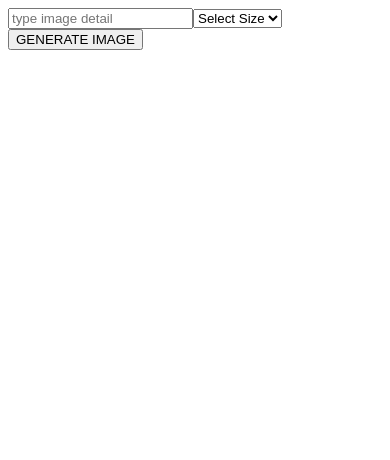
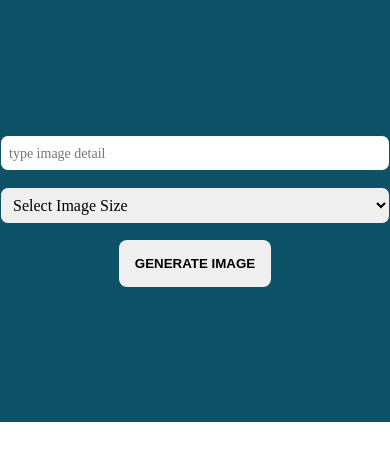
Before and after one commit to mcyandex/image-genertor-with-js, a React (Create React App) app: page / in a window 390 px wide. Shown: the top 460 px of the page. Built offline with nearby package versions, Linux system fonts and the light colour scheme; no server answers.

Commit message:
feat: added styling

```diff
--- a/public/index.html
+++ b/public/index.html
@@ -12,6 +12,7 @@
     <link rel="apple-touch-icon" href="%PUBLIC_URL%/logo192.png" />
 
     <link rel="manifest" href="%PUBLIC_URL%/manifest.json" />
+    <link rel="stylesheet" href="styles/css/style.css">
 
     <title>Image Generator</title>
   </head>
--- /dev/null
+++ b/public/styles/_variables.scss
@@ -0,0 +1,3 @@
+$primary: #0e5267;
+$default: #fff;
+$dark: #000;
--- /dev/null
+++ b/public/styles/css/style.css
@@ -0,0 +1,109 @@
+* {
+  margin: 0;
+  padding: 0;
+  box-sizing: border-box;
+  border: none;
+  transition: all 300ms;
+}
+
+html, body {
+  border: none;
+  line-height: 1.3;
+  width: 100%;
+  height: 100%;
+  text-align: justify;
+}
+html ::-webkit-scrollbar, body ::-webkit-scrollbar {
+  width: 0.5rem;
+}
+html ::-webkit-scrollbar-thumb, body ::-webkit-scrollbar-thumb {
+  border-radius: 0.3rem;
+  background-color: #0e5267;
+}
+html ::-webkit-scrollbar-track, body ::-webkit-scrollbar-track {
+  box-shadow: inset 0 0 2px #fff;
+}
+
+input,
+select,
+textarea {
+  width: 50%;
+  font-family: inherit;
+  font-size: 1rem;
+  padding: 1rem;
+  border: 1px solid #0e5267;
+  border-radius: 0.5rem;
+  color: #000;
+  caret-color: #000;
+  resize: none;
+}
+input:hover,
+select:hover,
+textarea:hover {
+  border: 1px solid #0e5267;
+}
+@media only screen and (max-width: 800px) {
+  input,
+select,
+textarea {
+    width: 100%;
+    font-size: 16px;
+    padding: 0.5rem;
+  }
+  input::-moz-placeholder, select::-moz-placeholder, textarea::-moz-placeholder {
+    font-size: 14px;
+  }
+  input:-ms-input-placeholder, select:-ms-input-placeholder, textarea:-ms-input-placeholder {
+    font-size: 14px;
+  }
+  input::placeholder,
+select::placeholder,
+textarea::placeholder {
+    font-size: 14px;
+  }
+}
+
+@media only screen and (max-width: 800px) {
+  button, input[type=submit] {
+    font-weight: 100;
+    -webkit-border-radius: 0;
+    -webkit-appearance: none;
+  }
+}
+
+#imageGeneration {
+  display: flex;
+  flex-direction: column;
+  gap: 1rem;
+  justify-content: center;
+  align-items: center;
+  width: 100%;
+  justify-content: flex-start;
+}
+#imageGeneration form {
+  background-color: #0e5267;
+  width: 100%;
+  display: flex;
+  flex-direction: column;
+  gap: 1rem;
+  justify-content: center;
+  align-items: center;
+  height: 50vh;
+}
+#imageGeneration form button {
+  padding: 1rem;
+  border-radius: 0.5rem;
+  font-weight: bolder;
+}
+#imageGeneration .image--container {
+  width: 100%;
+  background-color: #fff;
+  display: flex;
+  flex-direction: column;
+  gap: 1rem;
+  justify-content: center;
+  align-items: center;
+}
+#imageGeneration .image--container img {
+  border-radius: 0.5rem;
+}/*# sourceMappingURL=style.css.map */
--- /dev/null
+++ b/public/styles/style.scss
@@ -0,0 +1,102 @@
+@import './variables.scss';
+@import './mixins';
+
+
+// reset all to 0
+*{
+    margin: 0;
+    padding: 0;
+    box-sizing: border-box;
+    border: none;
+    transition: all 300ms
+}
+
+html, body{
+    border: none;
+    line-height: 1.3;
+    width: 100%;
+    height: 100%;
+    text-align: justify;
+    // overflow: hidden;
+
+    ::-webkit-scrollbar{
+        // display: none;
+        width: 0.5rem;
+    }
+
+    ::-webkit-scrollbar-thumb{
+        // border: 1px solid $secondary;
+        border-radius: 0.3rem;
+        background-color: $primary;
+    }
+
+    ::-webkit-scrollbar-track{
+        box-shadow: inset 0 0 2px $default;
+    }
+}
+
+
+input,
+select,
+textarea{
+    width: 50%;
+    font-family: inherit;
+    font-size: 1rem;
+    padding: 1rem;
+    border: 1px solid $primary;
+    border-radius: 0.5rem;
+    color: $dark;
+    caret-color: $dark;
+    resize: none;
+
+    &:hover{
+        border: 1px solid $primary;
+    }
+
+    @include mobile(){
+        width: 100%;
+        font-size: 16px;
+        padding: 0.5rem;
+
+        &::placeholder{
+            font-size: 14px;
+        }
+    }
+}
+
+button, input[type=submit]{
+    @include mobile(){
+        font-weight: 100;
+        -webkit-border-radius:0;
+        -webkit-appearance: none;
+    }
+}
+
+#imageGeneration{
+    @include flex-col;
+    width: 100%;
+    justify-content: flex-start;
+
+    form{
+        background-color: $primary;
+        width: 100%;
+        @include flex-col;
+        height: 50vh;
+
+        button{
+            padding: 1rem;
+            border-radius: 0.5rem;
+            font-weight: bolder;
+        }
+    }
+
+    .image--container{
+        width: 100%;
+        background-color: $default;
+        @include flex-col;
+
+        img{
+            border-radius: 0.5rem;
+        }
+    }
+}
--- a/src/components/ImageGenerator.jsx
+++ b/src/components/ImageGenerator.jsx
@@ -59,8 +59,8 @@ export const ImageGenerator = () => {
 
 
   return (
-    <div>
-        <div id='controllers'>
+    <div id='imageGeneration'>
+        <form id='controllers'>
             <input
             type="text"
             name='prompt'
@@ -68,15 +68,15 @@ export const ImageGenerator = () => {
             value={prompt}
             onChange={handleChange}
             />
-            <select name="size" defaultValue="Select Image Size" onChange={handleChange} >
-                <option defaultValue="" value="Select Image Size" disabled>Select Size</option>
+            <select name="size" defaultValue="Select Image Size" onChange={handleChange} required>
+                <option defaultValue="" value="Select Image Size" disabled>Select Image Size</option>
                 <option value="256x256">Small</option>
                 <option value="512x512">Medium</option>
                 <option value="1024x1024">Large</option>
             </select>
             <button type='button' onClick={generateImage}>GENERATE IMAGE</button>
-        </div>
-        <div id='image'>
+        </form>
+        <div className='image--container'>
             <img src={imageURL} alt={prompt} />
         </div>
     </div>
```
Also changed, not shown: public/styles/_mixins.scss (added, +34 -0 lines), 1 other file (tests, documents, lock files or other folders).
